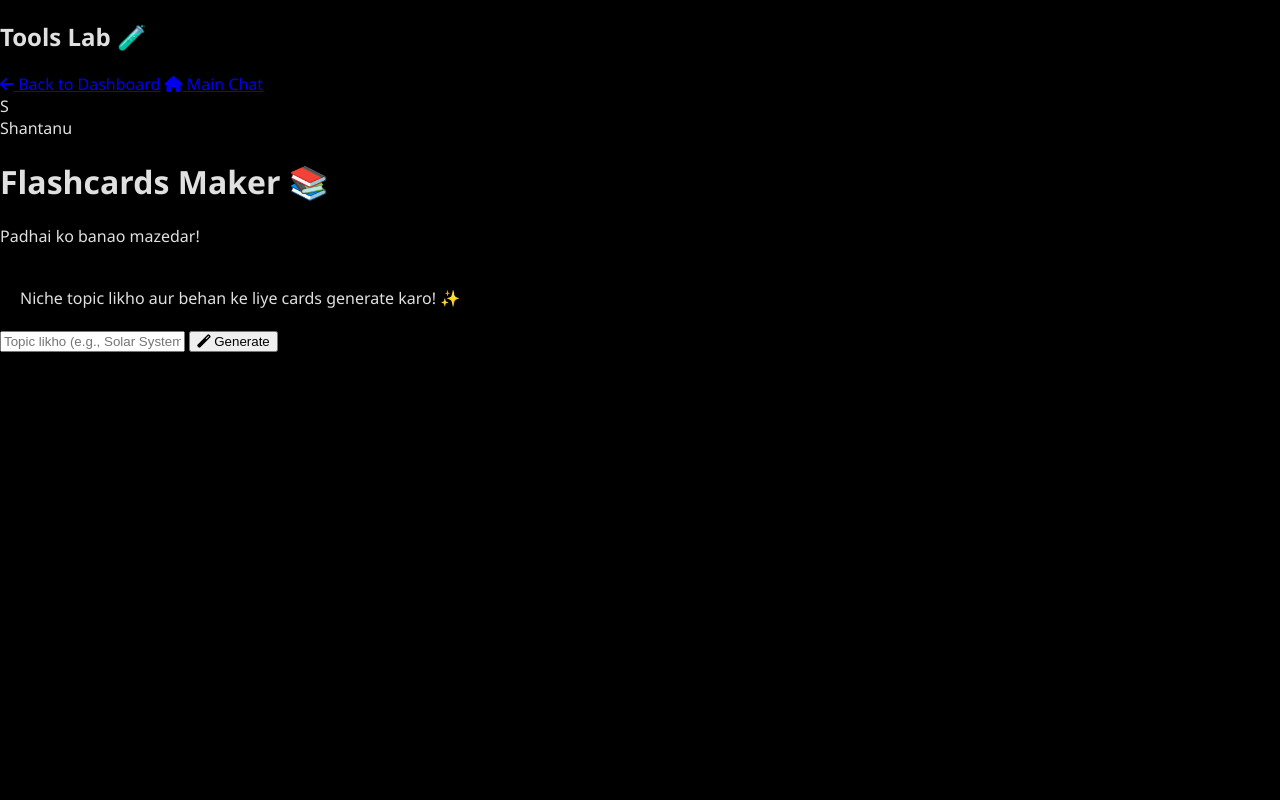
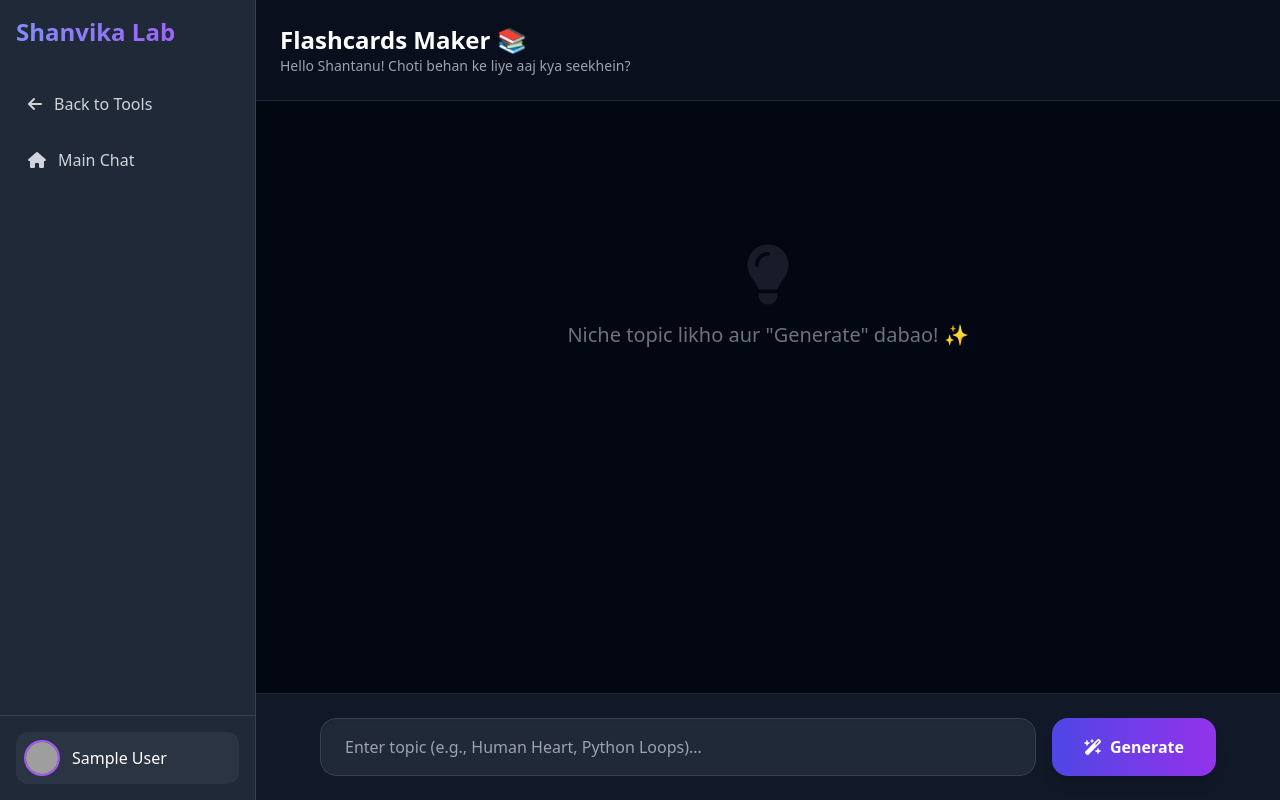
Before and after one commit to Shantanu-Pathak-1/shanvika-web-version, a FastAPI app: page /tools/flashcards in a window 1280 px wide. Run offline with FastAPI, Linux system fonts and the light colour scheme; the visitor is signed in with stand-in values (Sample User, id 1); some libraries are stand-ins or nearby versions; grey boxes are pictures that could not be loaded.

Commit message:
fixed design error

```diff
--- a/templates/tools/flashcards.html
+++ b/templates/tools/flashcards.html
@@ -4,15 +4,18 @@
     <meta charset="UTF-8">
     <meta name="viewport" content="width=device-width, initial-scale=1.0">
     <title>Flashcards Maker - Shanvika</title>
-    <link rel="stylesheet" href="/static/css/style.css">
+
+    <link rel="stylesheet" href="{{ url_for('static', filename='css/style.css') }}">
     <link rel="stylesheet" href="https://cdnjs.cloudflare.com/ajax/libs/font-awesome/6.4.0/css/all.min.css">
+
+    <script src="https://cdn.tailwindcss.com"></script>
 
     <style>
         /* Special Flashcard CSS */
         .flashcard-container {
             display: grid;
-            grid-template-columns: repeat(auto-fit, minmax(280px, 1fr));
-            gap: 20px;
+            grid-template-columns: repeat(auto-fit, minmax(300px, 1fr));
+            gap: 25px;
             padding: 20px;
             margin-top: 20px;
         }
@@ -82,46 +92,58 @@
 
     <nav class="w-64 bg-gray-800 border-r border-gray-700 flex flex-col justify-between hidden md:flex">
         <div class="p-4">
-            <h2 class="text-xl font-bold text-transparent bg-clip-text bg-gradient-to-r from-blue-400 to-purple-500 mb-6">Tools Lab 🧪</h2>
-            <a href="/tools" class="flex items-center gap-3 p-3 rounded-lg hover:bg-gray-700 transition"><i class="fas fa-arrow-left"></i> Back to Dashboard</a>
-            <a href="/" class="flex items-center gap-3 p-3 rounded-lg hover:bg-gray-700 transition"><i class="fas fa-home"></i> Main Chat</a>
+            <h2 class="text-2xl font-bold text-transparent bg-clip-text bg-gradient-to-r from-indigo-400 to-purple-500 mb-8">Shanvika Lab</h2>
+            <div class="space-y-2">
+                <a href="/tools" class="flex items-center gap-3 p-3 rounded-xl hover:bg-gray-700 transition text-gray-300">
+                    <i class="fas fa-arrow-left"></i> <span>Back to Tools</span>
+                </a>
+                <a href="/" class="flex items-center gap-3 p-3 rounded-xl hover:bg-gray-700 transition text-gray-300">
+                    <i class="fas fa-home"></i> <span>Main Chat</span>
+                </a>
+            </div>
         </div>
         <div class="p-4 border-t border-gray-700">
-            <div class="flex items-center gap-3">
-                <div class="w-8 h-8 rounded-full bg-gradient-to-r from-blue-500 to-purple-600 flex items-center justify-center text-white font-bold">S</div>
-                <span>Shantanu</span>
+            <div class="flex items-center gap-3 p-2 bg-gray-700/50 rounded-xl">
+                <img src="{{ user.picture if user.picture else url_for('static', filename='images/logo.png') }}" alt="Profile" class="w-9 h-9 rounded-full object-cover border-2 border-purple-500">
+                <span class="font-medium truncate">{{ user.name }}</span>
             </div>
         </div>
     </nav>
 
-    <main class="flex-1 flex flex-col h-full bg-gray-900 relative">
-        <header class="p-4 border-b border-gray-800 bg-gray-900/80 backdrop-blur-md flex justify-between items-center z-10">
+    <main class="flex-1 flex flex-col h-full bg-gray-950 relative">
+        <header class="p-6 border-b border-gray-800 bg-gray-900/50 backdrop-blur-md flex justify-between items-center z-10">
             <div>
-                <h1 class="text-xl font-bold">Flashcards Maker 📚</h1>
-                <p class="text-sm text-gray-400">Padhai ko banao mazedar!</p>
+                <h1 class="text-2xl font-bold text-white">Flashcards Maker 📚</h1>
+                <p class="text-sm text-gray-400">Hello Shantanu! Choti behan ke liye aaj kya seekhein?</p>
             </div>
         </header>
 
-        <div class="flex-1 overflow-y-auto p-4 relative" id="main-content-area">
-            <div class="max-w-4xl mx-auto">
+        <div class="flex-1 overflow-y-auto p-6 relative" id="main-content-area">
+            <div class="max-w-5xl mx-auto">
 
                 <div id="loading" class="loading-text">
-                    <i class="fas fa-spinner fa-spin"></i> Shanvika flashcards bana rahi hai... thoda wait karo...
+                    <i class="fas fa-magic fa-spin mr-2"></i> Shanvika flashcards bana rahi hai... thoda sabar karo mere engineer! ✨
                 </div>
 
                 <div id="flashcard-container" class="flashcard-container">
-                    <div class="text-center text-gray-500 w-full mt-10">
-                        Niche topic likho aur behan ke liye cards generate karo! ✨
+                    <div class="text-center text-gray-500 w-full mt-20">
+                        <i class="fas fa-lightbulb text-6xl mb-4 opacity-20"></i>
+                        <p class="text-xl">Niche topic likho aur "Generate" dabao! ✨</p>
                     </div>
                 </div>
 
             </div>
         </div>
 
-        <div class="p-4 bg-gray-800 border-t border-gray-700">
-            <div class="max-w-4xl mx-auto flex gap-3">
-                <input type="text" id="topic-input" class="flex-1 bg-gray-700 border border-gray-600 rounded-xl px-4 py-3 text-white focus:outline-none focus:border-purple-500" placeholder="Topic likho (e.g., Solar System, OOPs in Python)...">
-                <button onclick="generateFlashcards()" class="bg-gradient-to-r from-blue-600 to-purple-600 px-6 py-3 rounded-xl font-semibold hover:opacity-90 transition shadow-lg"><i class="fas fa-magic"></i> Generate</button>
+        <div class="p-6 bg-gray-900 border-t border-gray-800">
+            <div class="max-w-4xl mx-auto flex gap-4">
+                <input type="text" id="topic-input"
+                    class="flex-1 bg-gray-800 border border-gray-700 rounded-2xl px-6 py-4 text-white focus:outline-none focus:ring-2 focus:ring-indigo-500 transition shadow-inner"
+                    placeholder="Enter topic (e.g., Human Heart, Python Loops)...">
+                <button onclick="generateFlashcards()"
+                    class="bg-gradient-to-r from-indigo-600 to-purple-600 px-8 py-4 rounded-2xl font-bold hover:scale-105 transition transform active:scale-95 shadow-lg flex items-center gap-2">
+                    <i class="fas fa-wand-magic-sparkles"></i> Generate
+                </button>
             </div>
         </div>
     </main>
@@ -155,7 +175,7 @@
                 loading.style.display = 'none';
 
                 if(result.status === 'success') {
-                    const cardsData = result.data; // Ye humara AI ne JSON bheja hai
+                    const cardsData = result.data;
 
                     cardsData.forEach(card => {
                         const cardHTML = `
@@ -170,17 +190,22 @@
                                 </div>
                             </div>
                         `;
-                        container.innerHTML += cardHTML;
+                        container.insertAdjacentHTML('beforeend', cardHTML);
                     });
                 } else {
-                    container.innerHTML = `<p class="text-red-400 text-center">Kuch gadbad ho gayi: ${result.message}</p>`;
+                    container.innerHTML = `<p class="text-red-400 text-center mt-10">Oops! Kuch gadbad ho gayi: ${result.message}</p>`;
                 }
 
             } catch (error) {
                 loading.style.display = 'none';
-                container.innerHTML = `<p class="text-red-400 text-center">Network Error aaya hai, check karo ek baar.</p>`;
+                container.innerHTML = `<p class="text-red-400 text-center mt-10">Network Error! Server check karo.</p>`;
             }
         }
+
+        // Enter key support
+        document.getElementById('topic-input').addEventListener('keypress', (e) => {
+            if (e.key === 'Enter') generateFlashcards();
+        });
     </script>
 </body>
 </html>
```
Also changed, not shown: other parts of templates/tools/flashcards.html (+24 -19 lines).
